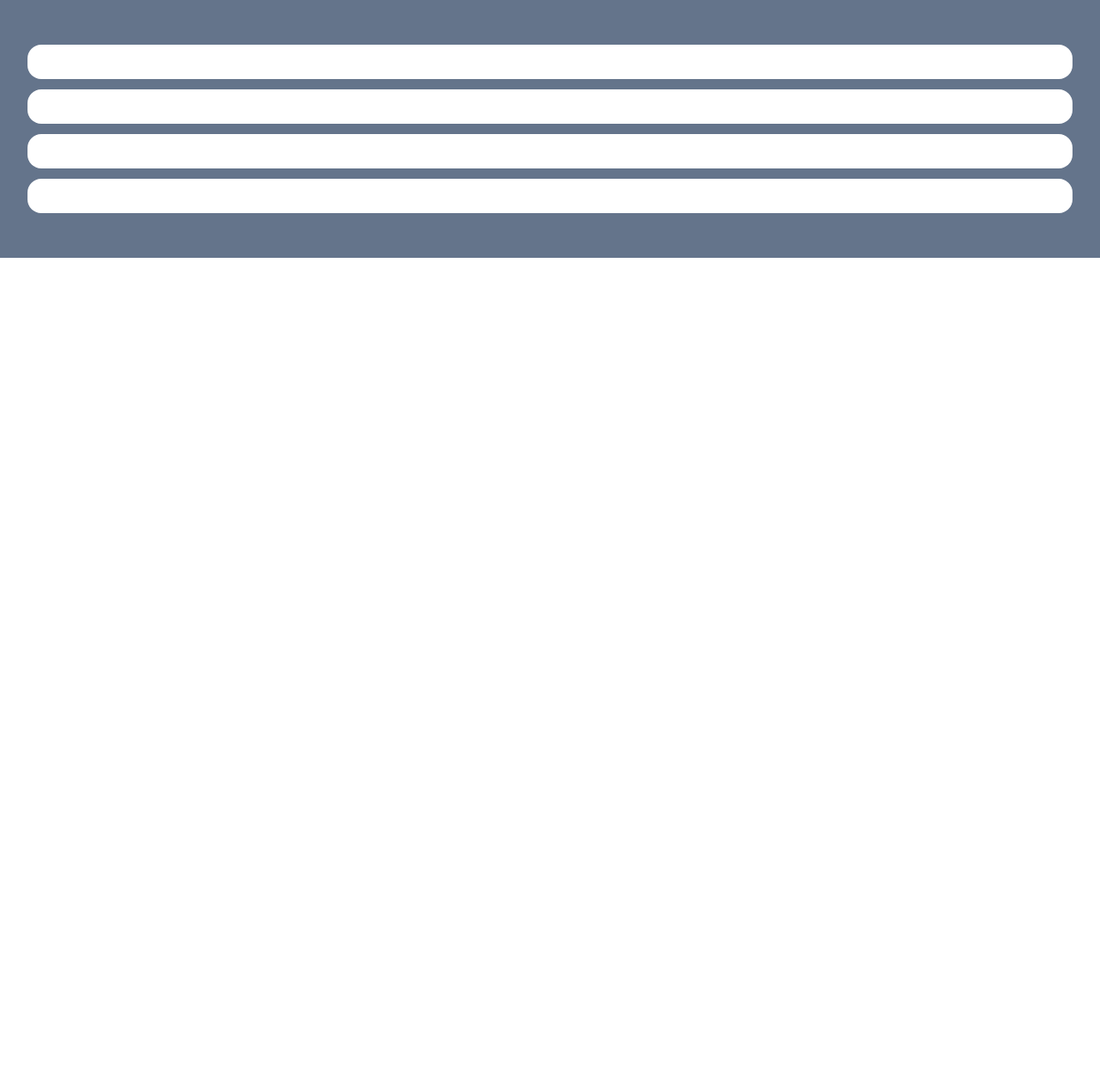
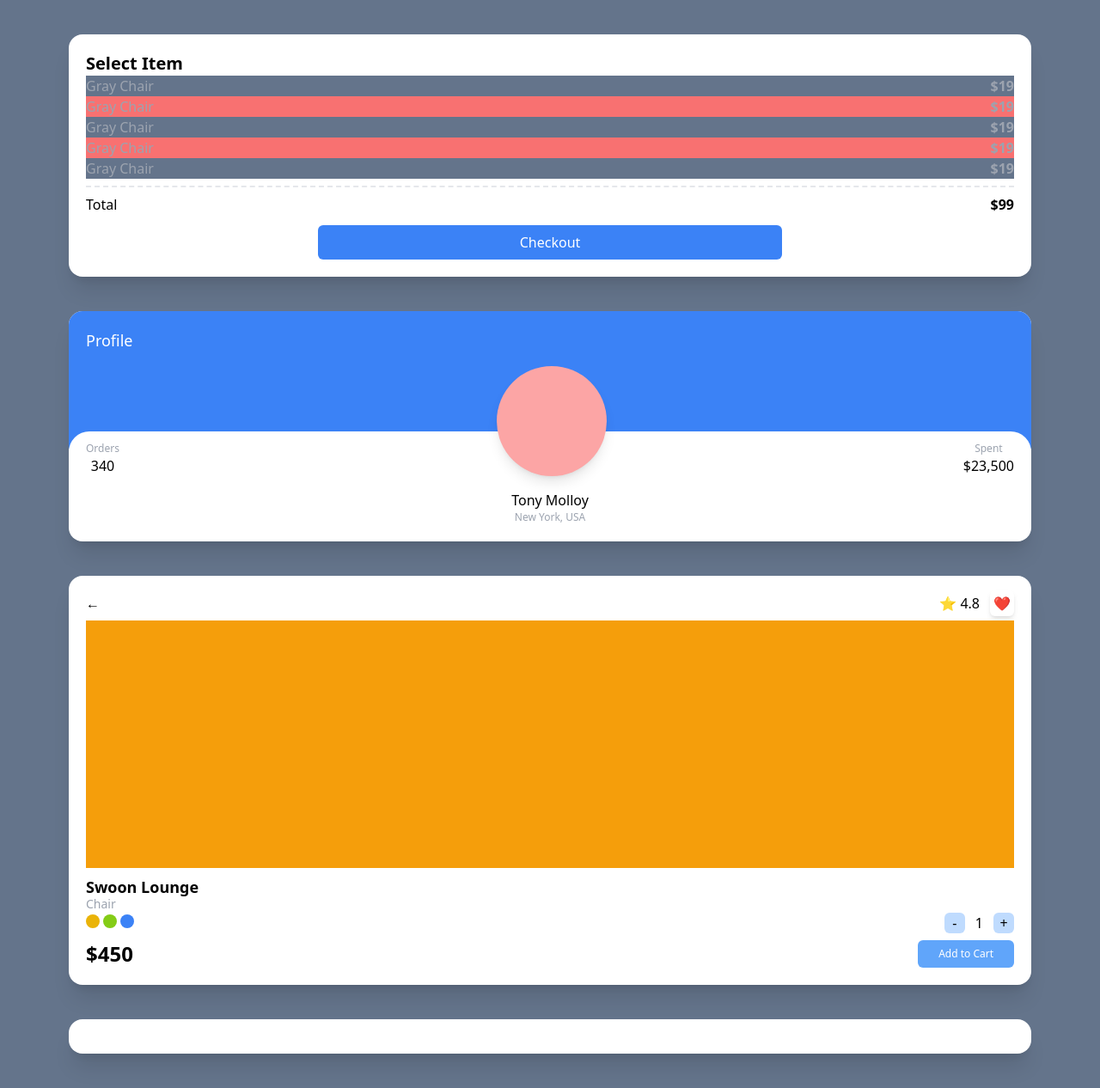
Before and after one commit to Eric-lab-star/carrot-clone, a Next.js app: page / in a window 1280 px wide. Shown: the whole page at 86% size. Before the commit the page ends 800 px from the top, so only its background shows below. Built offline with nearby package versions, Linux system fonts and the light colour scheme.

Commit message:
testing tailwindcss

```diff
--- a/pages/index.tsx
+++ b/pages/index.tsx
@@ -2,11 +2,92 @@ import type { NextPage } from "next";
 
 const Home: NextPage = () => {
   return (
-    <div className="bg-slate-500 py-10 px-5 ">
-      <div className="bg-white py-5 rounded-2xl m-3"></div>
-      <div className="bg-white py-5 rounded-2xl m-3"></div>
-      <div className="bg-white py-5 rounded-2xl m-3"></div>
-      <div className="bg-white py-5 rounded-2xl m-3"></div>
+    <div className="bg-slate-500 py-10 px-20 grid gap-10 min-h-screen ">
+      <div className="bg-white p-5 rounded-2xl shadow-xl group">
+        <span className="font-semibold text-xl">Select Item</span>
+
+        <ul>
+          {[1, 2, 3, 4, 5].map((i) => (
+            <div
+              key={i}
+              className="flex justify-between text-gray-400 odd:bg-slate-500 even:bg-red-400"
+            >
+              <span>Gray Chair</span>
+              <span className="font-semibold">$19</span>
+            </div>
+          ))}
+        </ul>
+
+        <div className="flex justify-between mt-2 pt-2  border-dashed border-t-2">
+          <span>Total</span>
+          <span className="font-semibold">$99</span>
+        </div>
+        <div className="group-hover:bg-red-400 transition-colors bg-blue-500 text-white text-center p-2 rounded-md mt-3 mx-auto w-1/2">
+          Checkout
+        </div>
+      </div>
+      <div className="bg-white overflow-hidden rounded-2xl shadow-xl">
+        <div className="bg-blue-500 p-5 pb-28">
+          <span className="text-white text-lg">Profile</span>
+        </div>
+        <div className="relative -top-5  bg-white rounded-3xl p-5">
+          <div className="flex justify-between items-end relative -top-24">
+            <div className="flex flex-col items-center">
+              <div className="text-xs text-gray-400">Orders</div>
+              <div>340</div>
+            </div>
+            <div className="bg-red-300 relative left-3 p-16 shadow-lg rounded-full" />
+            <div className="flex flex-col items-center">
+              <div className="text-xs text-gray-400">Spent</div>
+              <div>$23,500</div>
+            </div>
+          </div>
+          <div className="flex flex-col -mt-20 -mb-5 items-center">
+            <div>Tony Molloy</div>
+            <div className="text-xs text-gray-400">New York, USA</div>
+          </div>
+        </div>
+      </div>
+      <div className="bg-white p-5 rounded-2xl shadow-xl">
+        <div className="flex justify-between items-center">
+          <span>&larr;</span>
+
+          <div className="space-x-3">
+            <span>⭐ 4.8</span>
+            <span className="shadow-md p-1 rounded-md">❤️</span>
+          </div>
+        </div>
+        <div />
+        <div className="flex flex-col">
+          <div className="h-72 bg-amber-500 my-2" />
+          <span className="font-semibold text-lg -mb-1">Swoon Lounge</span>
+          <span className="text-sm text-gray-400">Chair</span>
+
+          <div className="flex justify-between items-center">
+            <div className="space-x-1">
+              <button className="w-4 h-4 bg-yellow-500 rounded-full ring-offset-1 focus:ring-2 ring-yellow-400 transition" />
+              <button className="w-4 h-4 bg-lime-500 focus:ring-2 transition ring-lime-500 ring-offset-2 rounded-full" />
+              <button className="w-4 h-4 bg-blue-500 rounded-full focus:ring-2 transition ring-offset-2 ring-blue-500" />
+            </div>
+            <div className="flex items-center space-x-3">
+              <span className="bg-blue-200 aspect-square flex items-center justify-center w-6 rounded-md">
+                -
+              </span>
+              <span>1</span>
+              <span className="bg-blue-200 aspect-square flex items-center justify-center w-6 rounded-md">
+                +
+              </span>
+            </div>
+          </div>
+          <div className="flex justify-between mt-2">
+            <span className="text-2xl font-semibold"> $450</span>
+            <span className=" bg-blue-400 px-6 py-2 text-xs text-center text-white rounded-md ">
+              Add to Cart
+            </span>
+          </div>
+        </div>
+      </div>
+      <div className="bg-white p-5 rounded-2xl shadow-xl"></div>
     </div>
   );
 };
```
